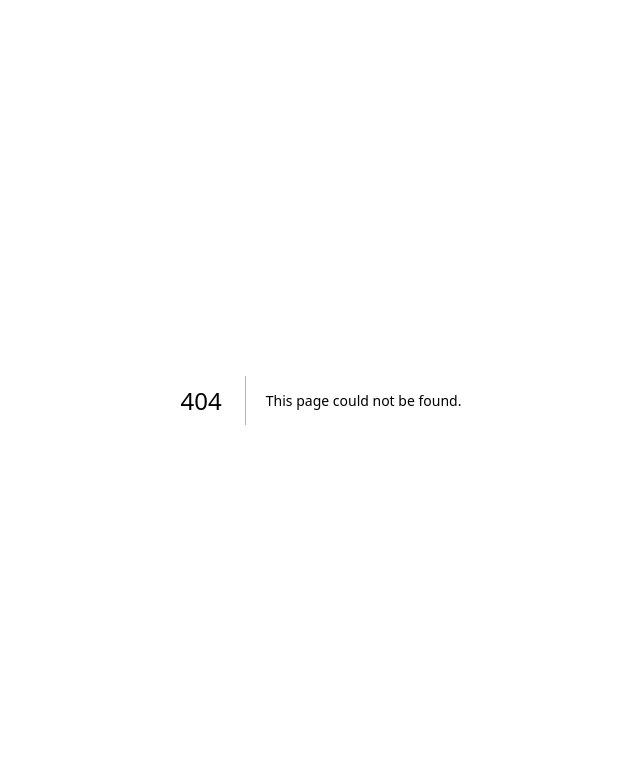
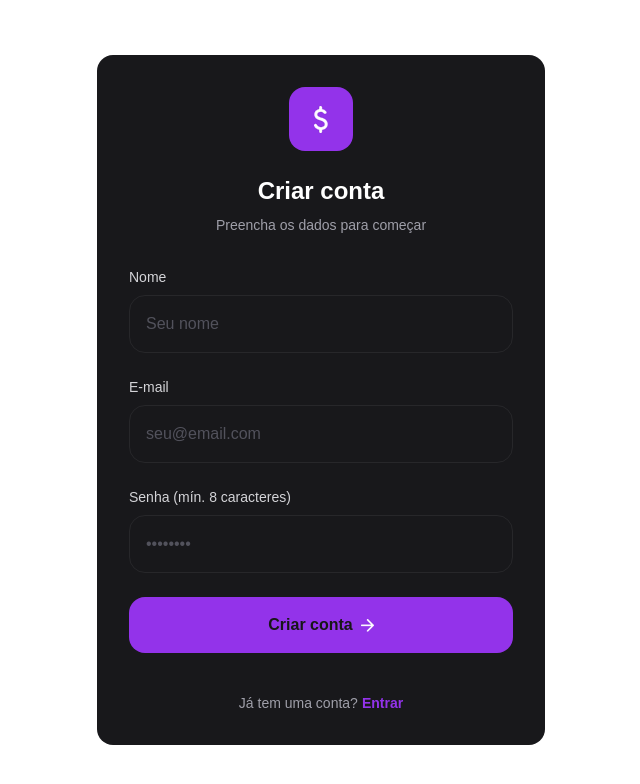
Before and after one commit to Dev-em-Dobro/fintrackAI, a Next.js app: page /sign-up in a window 1280 px wide. Before the commit this address had no page. Shown: the top 784 px of the page, without its empty margins (319-959 px from the left). Built offline with nearby package versions, Linux system fonts and the light colour scheme.

Commit message:
feat: construindo as telas de autenticacao (UI)

```diff
--- /dev/null
+++ b/src/app/(auth)/_components/auth-layout.tsx
@@ -0,0 +1,52 @@
+import Link from 'next/link'
+import DolarIcon from '../../../assets/dolar-icon.png'
+import Image from 'next/image'
+
+interface AuthLayoutProps {
+    title: string
+    description: string
+    children: React.ReactNode
+    footerText: string
+    footerLinkText: string
+    footerHref: string
+}
+
+export const AuthLayout = ({
+    children,
+    description,
+    title,
+    footerHref,
+    footerLinkText,
+    footerText
+}: AuthLayoutProps) => {
+    return (
+        <section className="h-screen flex items-center justify-center p-10">
+            <div className="bg-[#18181B] w-full max-w-md p-8 rounded-2xl">
+                <div className="flex flex-col items-center mb-8">
+                    <div className="bg-[#9333EA] h-16 w-16 flex items-center justify-center rounded-2xl mb-6">
+                        <Image
+                            src={DolarIcon}
+                            alt="Ícone da página de autenticação"
+                        />
+                    </div>
+
+                    <h1 className="text-2xl font-bold text-white mb-2">
+                        {title}
+                    </h1>
+                    <p className="text-[#9F9FA9] text-sm">{description}</p>
+                </div>
+
+                {children}
+
+                <div className="mt-10 text-center">
+                    <p className="text-sm text-[#9F9FA9]">
+                        {footerText}
+                        <Link href={footerHref} className="ml-1 text-[#9333EA] font-semibold hover:underline">
+                            {footerLinkText}
+                        </Link>
+                    </p>
+                </div>
+            </div>
+        </section>
+    )
+}
--- /dev/null
+++ b/src/app/(auth)/_styles/input.ts
@@ -0,0 +1,2 @@
+export const inputClass =
+    'w-full p-4 border rounded-2xl border-zinc-800 outline-none placeholder:text-zinc-600'
--- /dev/null
+++ b/src/app/(auth)/sign-in/page.tsx
@@ -0,0 +1,45 @@
+import { AuthLayout } from '../_components/auth-layout'
+import ArrowIcon from '../../../assets/arrow-icon.png'
+import Image from 'next/image'
+import { inputClass } from '../_styles/input'
+
+export default function SignInPage() {
+    return (
+        <AuthLayout
+            title="Bem-vindo de volta"
+            description="Entre com suas credenciais para continuar"
+            footerText="Não tem uma conta?"
+            footerLinkText="Criar conta"
+            footerHref="/sign-up"
+        >
+            <form className="space-y-6">
+                <label className="block text-sm text-zinc-300 mb-2">
+                    E-mail
+                </label>
+                <input
+                    type="email"
+                    placeholder="seu@email.com"
+                    className={inputClass}
+                />
+
+                <label className="block text-sm text-zinc-300 mb-2">
+                    Senha
+                </label>
+                <input
+                    type="password"
+                    placeholder="••••••••"
+                    className={inputClass}
+                />
+
+                <button
+                    type="submit"
+                    className="w-full bg-[#9333EA] flex items-center
+                justify-center gap-2 font-semibold rounded-2xl py-4 cursor-pointer"
+                >
+                    <span>Entrar</span>
+                    <Image src={ArrowIcon} alt="Ícone de seta do botão" />
+                </button>
+            </form>
+        </AuthLayout>
+    )
+}
--- /dev/null
+++ b/src/app/(auth)/sign-up/page.tsx
@@ -0,0 +1,52 @@
+import Image from 'next/image'
+import { AuthLayout } from '../_components/auth-layout'
+import ArrowIcon from '../../../assets/arrow-icon.png'
+import { inputClass } from '../_styles/input'
+
+export default function SignUpPage() {
+    return (
+        <AuthLayout
+            title="Criar conta"
+            description="Preencha os dados para começar"
+            footerText="Já tem uma conta?"
+            footerLinkText="Entrar"
+            footerHref="/sign-in"
+        >
+            <form className="space-y-6">
+                <label className="block text-sm text-zinc-300 mb-2">Nome</label>
+                <input
+                    type="text"
+                    placeholder="Seu nome"
+                    className={inputClass}
+                />
+
+                <label className="block text-sm text-zinc-300 mb-2">
+                    E-mail
+                </label>
+                <input
+                    type="email"
+                    placeholder="seu@email.com"
+                    className={inputClass}
+                />
+
+                <label className="block text-sm text-zinc-300 mb-2">
+                    Senha (mín. 8 caracteres)
+                </label>
+                <input
+                    type="password"
+                    placeholder="••••••••"
+                    className={inputClass}
+                />
+
+                <button
+                    type="submit"
+                    className="w-full bg-[#9333EA] flex items-center justify-center
+                    gap-2 font-semibold rounded-2xl py-4 cursor-pointer"
+                >
+                    <span>Criar conta</span>
+                    <Image src={ArrowIcon} alt="Ícone de seta do botão" />
+                </button>
+            </form>
+        </AuthLayout>
+    )
+}
```
Also changed, not shown: src/assets/arrow-icon.png (added), src/assets/dolar-icon.png (added).
